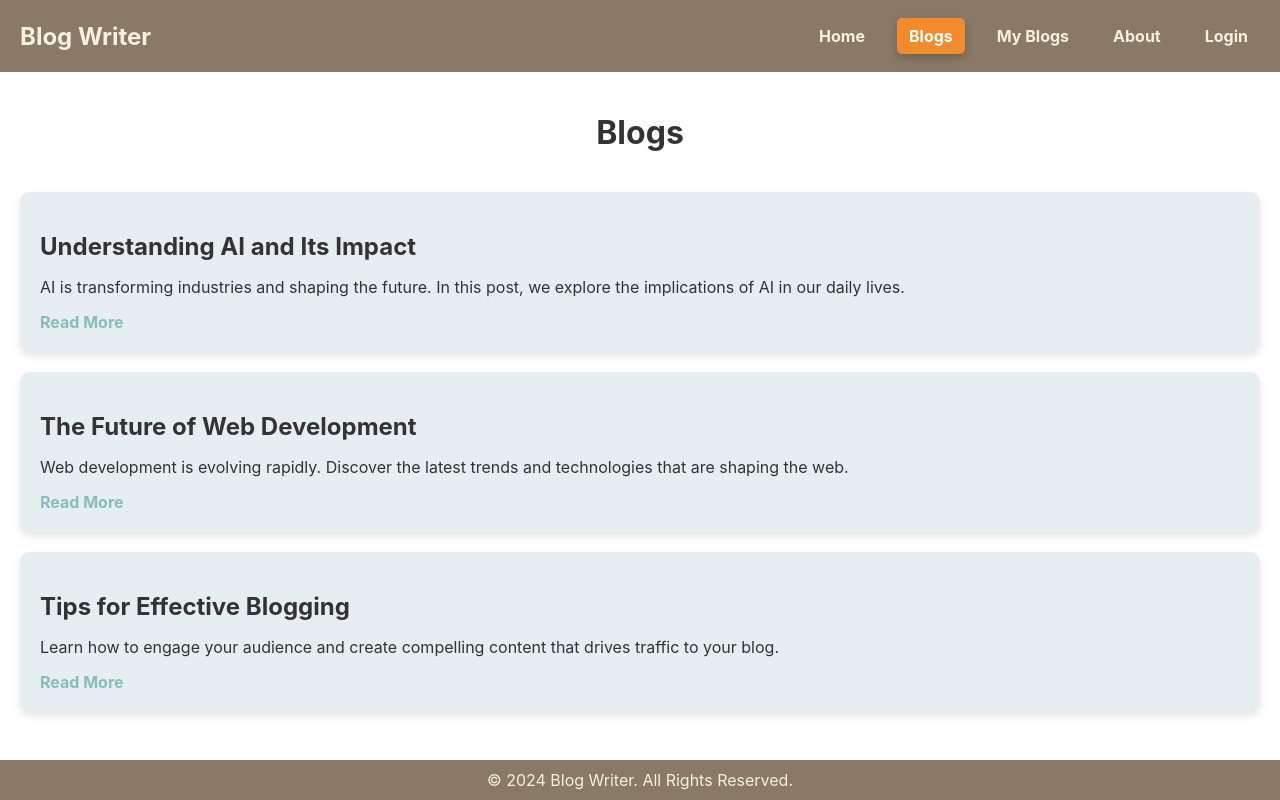
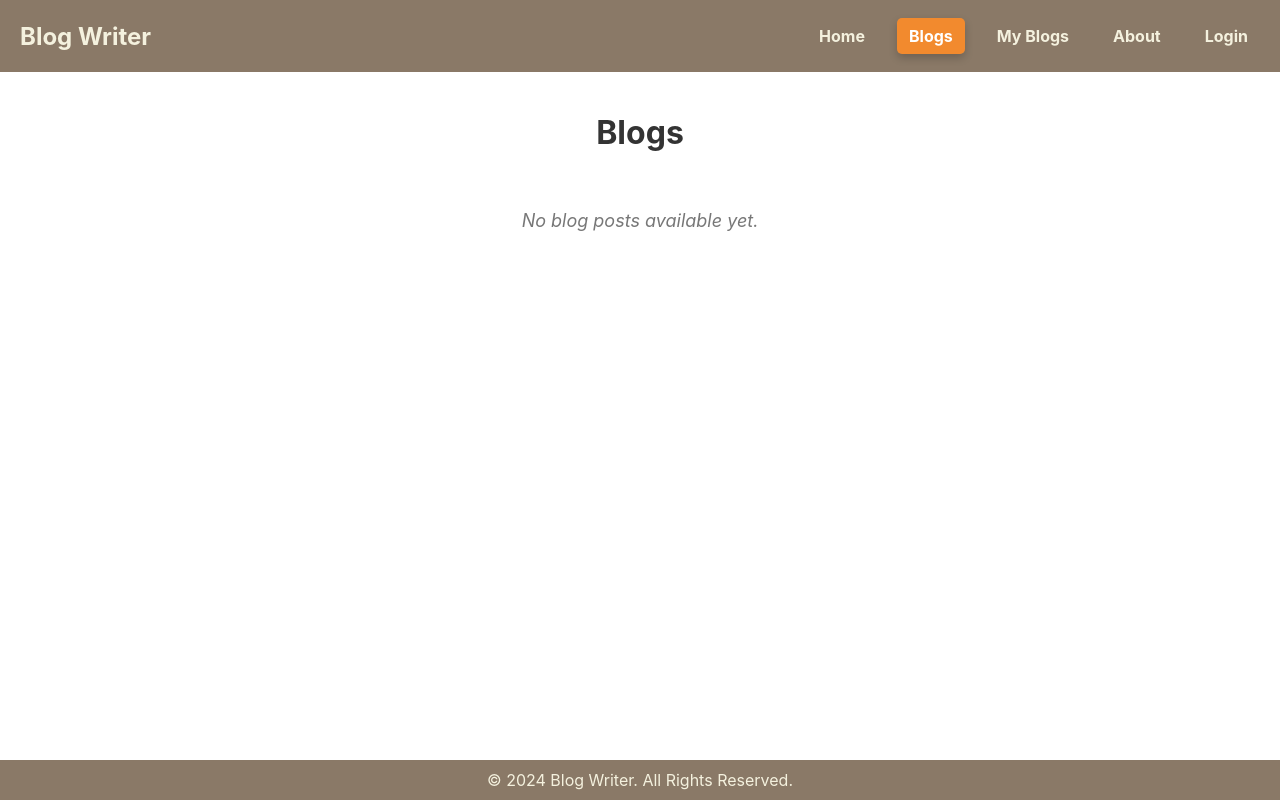
Before and after one commit to Shreeza7/CMPS-420, a React (Create React App) app in the folder frontend/: page /blogs in a window 1280 px wide. Built offline with nearby package versions, Linux system fonts and the light colour scheme.

Commit message:
added blog page with functionality to save the blogs that have been generated by the users.

```diff
--- a/frontend/package.json
+++ b/frontend/package.json
@@ -10,7 +10,7 @@
     "lucide-react": "^0.454.0",
     "react": "^18.3.1",
     "react-dom": "^18.3.1",
-    "react-router-dom": "^6.27.0",
+    "react-router-dom": "^6.28.0",
     "react-scripts": "^5.0.1",
     "together-ai": "^0.8.0",
     "typescript": "^4.9.5",
--- a/frontend/src/components/blogs.js
+++ b/frontend/src/components/blogs.js
@@ -1,48 +1,69 @@
-import React from "react";
-
-const blogPosts = [
-  {
-    id: 1,
-    title: "Understanding AI and Its Impact",
-    excerpt:
-      "AI is transforming industries and shaping the future. In this post, we explore the implications of AI in our daily lives.",
-    link: "/blogs/understanding-ai",
-  },
-  {
-    id: 2,
-    title: "The Future of Web Development",
-    excerpt:
-      "Web development is evolving rapidly. Discover the latest trends and technologies that are shaping the web.",
-    link: "/blogs/future-of-web-development",
-  },
-  {
-    id: 3,
-    title: "Tips for Effective Blogging",
-    excerpt:
-      "Learn how to engage your audience and create compelling content that drives traffic to your blog.",
-    link: "/blogs/tips-for-effective-bloggings",
-  },
-];
+import React, { useState, useEffect } from "react";
 
 const BlogPage = () => {
+  const [blogPosts, setBlogPosts] = useState([]);
+  const [selectedPost, setSelectedPost] = useState(null);
+
+  useEffect(() => {
+    // Fetching blog posts from local storage or an API
+    const savedBlogs = JSON.parse(localStorage.getItem("blogPosts") || "[]");
+    setBlogPosts(savedBlogs);
+  }, []);
+
+  const openModal = (post) => {
+    setSelectedPost(post);
+  };
+
+  const closeModal = () => {
+    setSelectedPost(null);
+  };
+
   return (
     <div style={pageStyle}>
       <h1 style={headerStyle}>Blogs</h1>
       <div style={blogListStyle}>
-        {blogPosts.map((post) => (
-          <div key={post.id} style={blogPostStyle}>
-            <h2 style={postTitleStyle}>{post.title}</h2>
-            <p style={postExcerptStyle}>{post.excerpt}</p>
-            <a href={post.link} style={readMoreStyle}>
-              Read More
-            </a>
+        {blogPosts.length > 0 ? (
+          blogPosts.map((post) => (
+            <div key={post.id} style={blogPostStyle}>
+              <h2 style={postTitleStyle}>{post.title}</h2>
+              <p style={postExcerptStyle}>
+                {post.content.length > 100
+                  ? `${post.content.substring(0, 100)}...`
+                  : post.content}
+              </p>
+              <button onClick={() => openModal(post)} style={readMoreStyle}>
+                Read More
+              </button>
+            </div>
+          ))
+        ) : (
+          <p style={emptyMessageStyle}>No blog posts available yet.</p>
+        )}
+      </div>
+
+      {selectedPost && (
+        <div style={modalOverlayStyle} onClick={closeModal}>
+          <div
+            style={modalContentStyle}
+            onClick={(e) => e.stopPropagation()} // Prevents closing when clicking inside the modal
+          >
+            <button onClick={closeModal} style={closeButtonStyle}>
+              ×
+            </button>
+            <h2 style={modalTitleStyle}>{selectedPost.title}</h2>
+            <div style={modalBodyStyle}>
+              {selectedPost.content.split("\n").map((paragraph, index) => (
+                <p key={index}>{paragraph}</p>
+              ))}
+            </div>
           </div>
-        ))}
-      </div>
+        </div>
+      )}
     </div>
   );
 };
 
+// Styles
 const pageStyle = {
   padding: "20px",
   color: "#333",
@@ -81,6 +102,66 @@ const readMoreStyle = {
   color: "#88BDBC",
   textDecoration: "none",
   fontWeight: "bold",
+  backgroundColor: "#000000",
+  border: "none",
+  padding: "10px 20px",
+  borderRadius: "5px",
+  cursor: "pointer",
+};
+
+const emptyMessageStyle = {
+  textAlign: "center",
+  color: "#777",
+  fontSize: "18px",
+  fontStyle: "italic",
+};
+
+const modalOverlayStyle = {
+  position: "fixed",
+  top: 0,
+  left: 0,
+  width: "100%",
+  height: "100%",
+  backgroundColor: "rgba(0, 0, 0, 0.5)",
+  display: "flex",
+  justifyContent: "center",
+  alignItems: "center",
+  zIndex: 1000,
+};
+
+const modalContentStyle = {
+  backgroundColor: "#FFF",
+  padding: "20px",
+  borderRadius: "10px",
+  width: "80%",
+  maxWidth: "600px",
+  maxHeight: "80vh", // Sets the maximum height
+  overflowY: "auto", // Adds vertical scroll if content overflows
+  boxShadow: "0 4px 8px rgba(0, 0, 0, 0.1)",
+  position: "relative",
+};
+
+const modalTitleStyle = {
+  fontSize: "24px",
+  marginBottom: "20px",
+  color: "#333",
+};
+
+const modalBodyStyle = {
+  lineHeight: "1.6",
+  color: "#333",
+  marginBottom: "20px",
+};
+
+const closeButtonStyle = {
+  position: "absolute",
+  top: "10px",
+  right: "10px",
+  backgroundColor: "transparent",
+  border: "none",
+  fontSize: "24px",
+  cursor: "pointer",
+  color: "#ff4444",
 };
 
 export default BlogPage;
```
Also changed, not shown: 1 other file (tests, documents, lock files or other folders).
